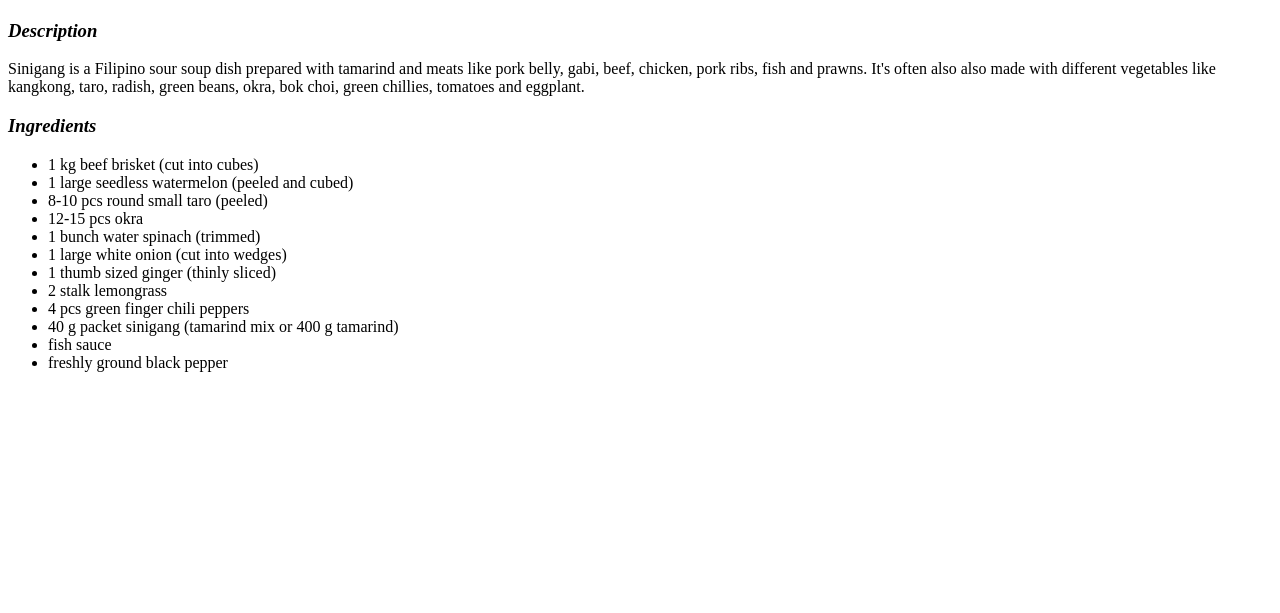
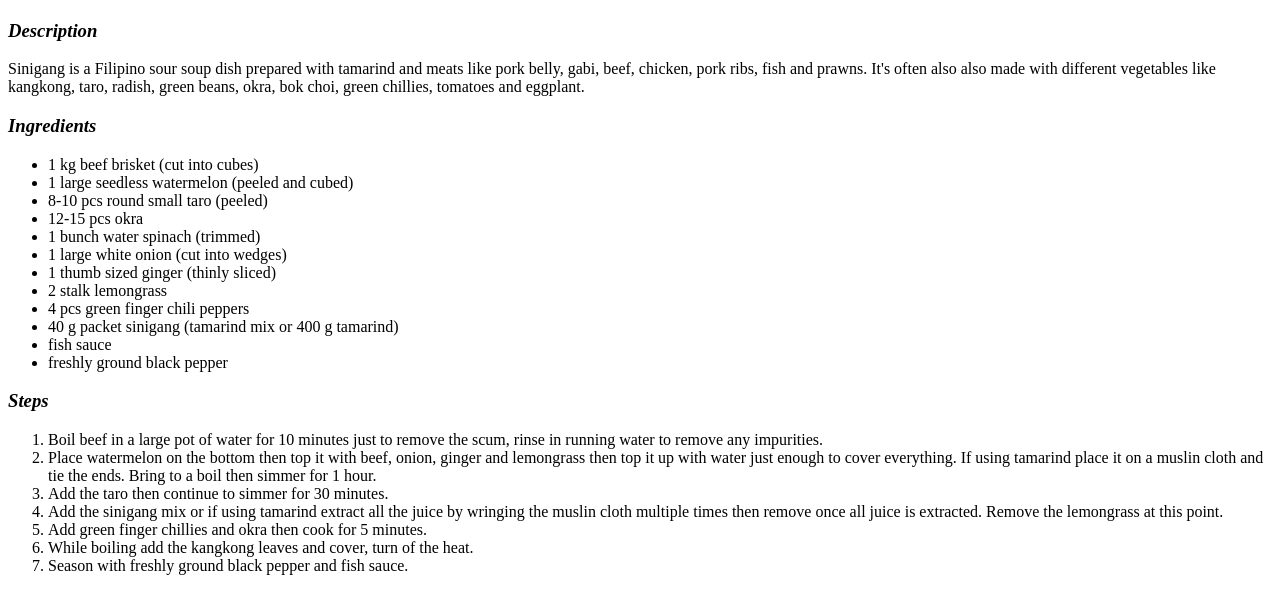
Before and after one commit to Bossfight123/odin-recipes, a plain HTML site: page recipes/sinigang.html in a window 1280 px wide. Shown: the part 99-712 px from the top of the page. Drawn offline with Linux system fonts and the light colour scheme.

Commit message:
Add steps in sinigang page

```diff
--- a/recipes/sinigang.html
+++ b/recipes/sinigang.html
@@ -30,5 +30,21 @@
         <li>fish sauce</li>
         <li>freshly ground black pepper</li>
     </ul>
+    <h3><em>Steps</em></h3>
+    <ol>
+        <li>Boil beef in a large pot of water for 10 minutes just to remove the scum,
+            rinse in running water to remove any impurities.</li>
+        <li>Place watermelon on the bottom then top it with beef, onion, ginger and
+            lemongrass then top it up with water just enough to cover everything.
+            If using tamarind place it on a muslin cloth and tie the ends.
+            Bring to a boil then simmer for 1 hour.</li>
+        <li>Add the taro then continue to simmer for 30 minutes.</li>
+        <li>Add the sinigang mix or if using tamarind extract all the juice by wringing the
+            muslin cloth multiple times then remove once all juice is extracted.
+            Remove the lemongrass at this point.</li>
+        <li>Add green finger chillies and okra then cook for 5 minutes.</li>
+        <li>While boiling add the kangkong leaves and cover, turn of the heat.</li>
+        <li>Season with freshly ground black pepper and fish sauce.</li>
+    </ol>
 </body>
 </html>
```
